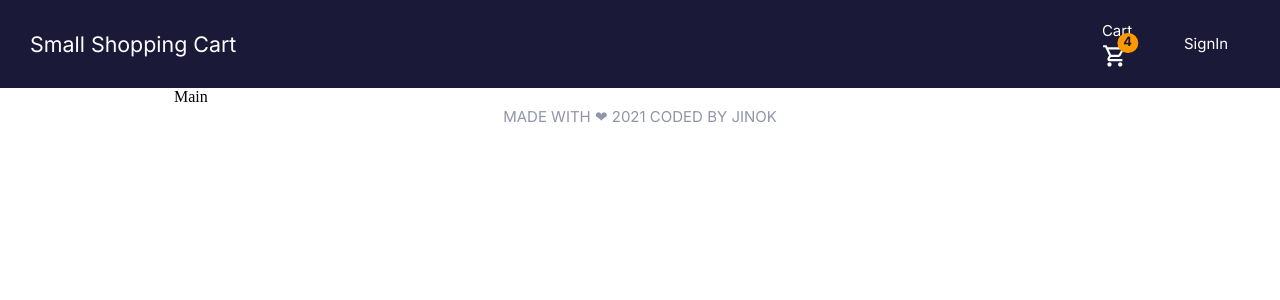
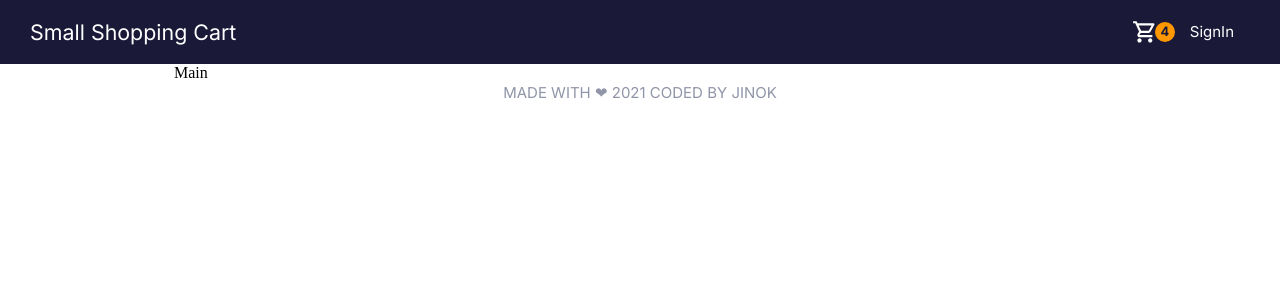
Before and after one commit to JWD-activity/shoppingCart_ver02, a React (Create React App) app: page / in a window 1280 px wide. Shown: the top 300 px of the page. Built offline with nearby package versions, Linux system fonts and the light colour scheme; the HTML template or start-up script is replaced by a standard one.

Commit message:
add cart icon

```diff
--- a/src/components/layout/Header.js
+++ b/src/components/layout/Header.js
@@ -1,5 +1,5 @@
 import React, { Component } from 'react';
-import { withStyles } from '@mui/styles';
+import { styled } from '@mui/styles';
 import AppBar from '@mui/material/AppBar';
 import Typography from '@mui/material/Typography';
 import Toolbar from '@mui/material/Toolbar';
@@ -13,6 +13,14 @@ const styles = (theme) => ({
   ul: {},
 });
 
+const StyledBadge = styled(Badge)(({ theme }) => ({
+  '& .MuiBadge-badge': {
+    right: -7,
+    top: 13,
+    padding: '0 4px',
+  },
+}));
+
 export class Header extends Component {
   render() {
     return (
@@ -24,12 +32,9 @@ export class Header extends Component {
           <nav aria-label='main menu'>
             <List sx={{ display: 'flex' }}>
               <ListItem>
-                <ListItemText>
-                  Cart
-                  <Badge badgeContent={4} color='warning'>
-                    <ShoppingCartOutlinedIcon color='white' />
-                  </Badge>
-                </ListItemText>
+                <StyledBadge badgeContent={4} color='warning'>
+                  <ShoppingCartOutlinedIcon color='white' />
+                </StyledBadge>
               </ListItem>
               <ListItem>
                 <ListItemText>SignIn</ListItemText>
@@ -42,4 +47,4 @@ export class Header extends Component {
   }
 }
 
-export default withStyles(styles)(Header);
+export default Header;
```
